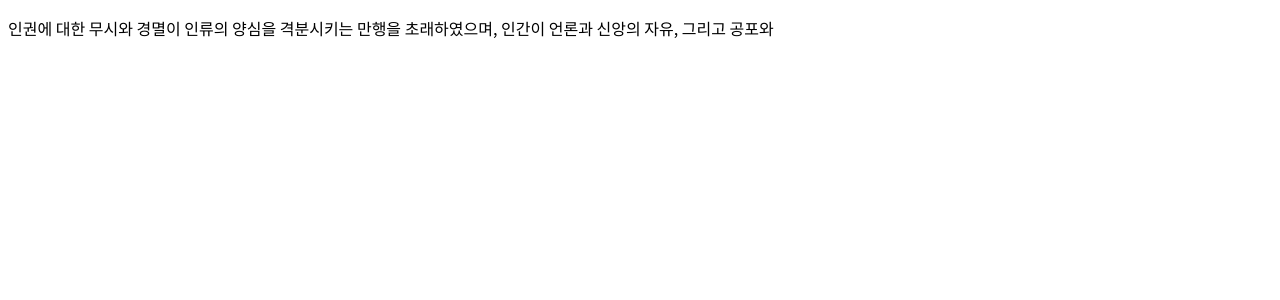
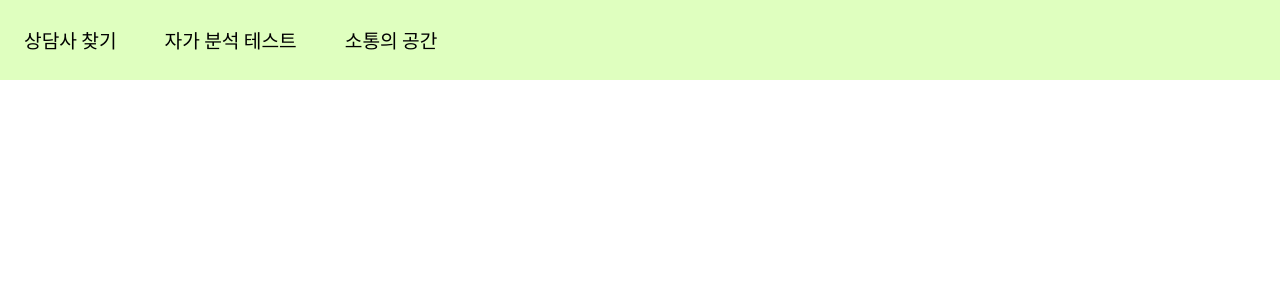
Before and after one commit to GDSC-SKHU/4Team-Solution-Fe, a Next.js app in the folder solution4/: page / in a window 1280 px wide. Shown: the top 300 px of the page. Built offline with nearby package versions, Linux system fonts and the light colour scheme.

Commit message:
feat: header 메뉴

```diff
--- a/solution4/src/pages/_app.tsx
+++ b/solution4/src/pages/_app.tsx
@@ -1,10 +1,73 @@
-import '@/styles/globals.css'
-import type { AppProps } from 'next/app'
+import "@/styles/globals.css";
+import type { AppProps } from "next/app";
+import { useState } from "react";
+import styled from "styled-components";
 
 export default function App({ Component, pageProps }: AppProps) {
+  const [NavListState, setNavListState] = useState(true);
   return (
     <>
-    <p>인권에 대한 무시와 경멸이 인류의 양심을 격분시키는 만행을 초래하였으며, 인간이 언론과 신앙의 자유, 그리고 공포와</p>
+      <Headerbox>
+        <nav>
+          <div>
+            <p
+              onMouseOver={() => {
+                setNavListState((prev) => !prev);
+              }}
+              onMouseLeave={() => {
+                setNavListState((prev) => !prev);
+              }}
+            >
+              상담사 찾기
+            </p>
+            {NavListState ? (
+              <></>
+            ) : (
+              <HideList1>
+                <ul>
+                  <li></li>
+                  <li></li>
+                  <li></li>
+                </ul>
+              </HideList1>
+            )}
+          </div>
+          <div>자가 분석 테스트</div>
+          <div>소통의 공간</div>
+        </nav>
+      </Headerbox>
     </>
-  )
+  );
 }
+const Headerbox = styled.div`
+  background-color: #ccff99a0;
+  height: 5rem;
+  width: 100%;
+  display: flex;
+  align-items: center;
+  & > nav > div {
+    list-style: none;
+    float: left;
+    margin: 1rem;
+    font-size: 1.2rem;
+    padding: 8px;
+    border-radius: 20px;
+    &:hover {
+      background-color: #91d196;
+      transition: all 0.5s;
+    }
+    >p{
+      &:hover{
+        color: white;
+        transition: all 0.5s;
+
+      }
+    }
+  }
+`;
+const HideList1 = styled.div`
+  background-color: #ccff99a0;
+  position: fixed;
+
+
+`
--- a/solution4/src/styles/globals.css
+++ b/solution4/src/styles/globals.css
@@ -2,4 +2,6 @@
 
 *{
   font-family: 'Noto Sans KR', sans-serif;
+  padding: 0%;
+  margin: 0%;
 }
```
Also changed, not shown: 1 other file (tests, documents, lock files or other folders).
